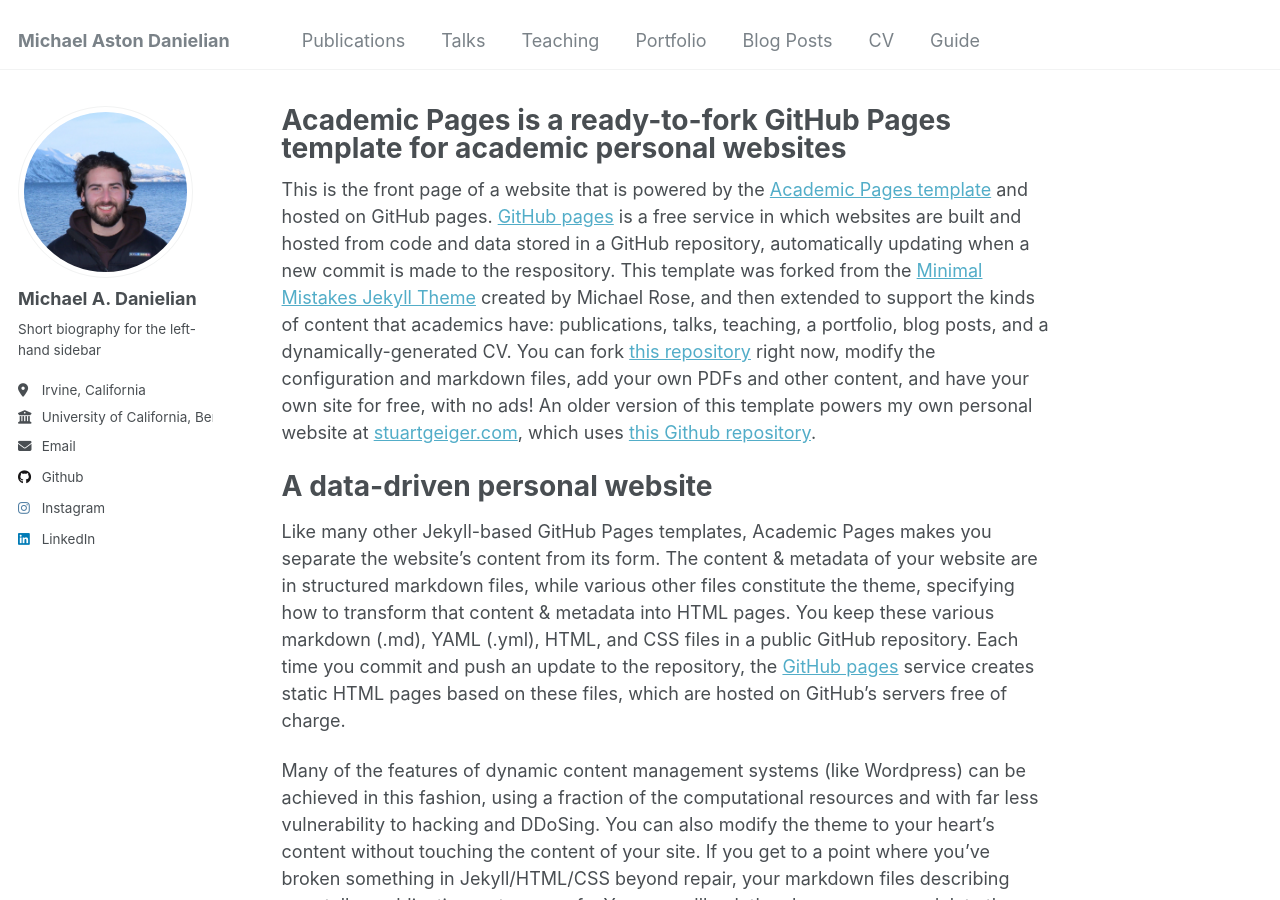
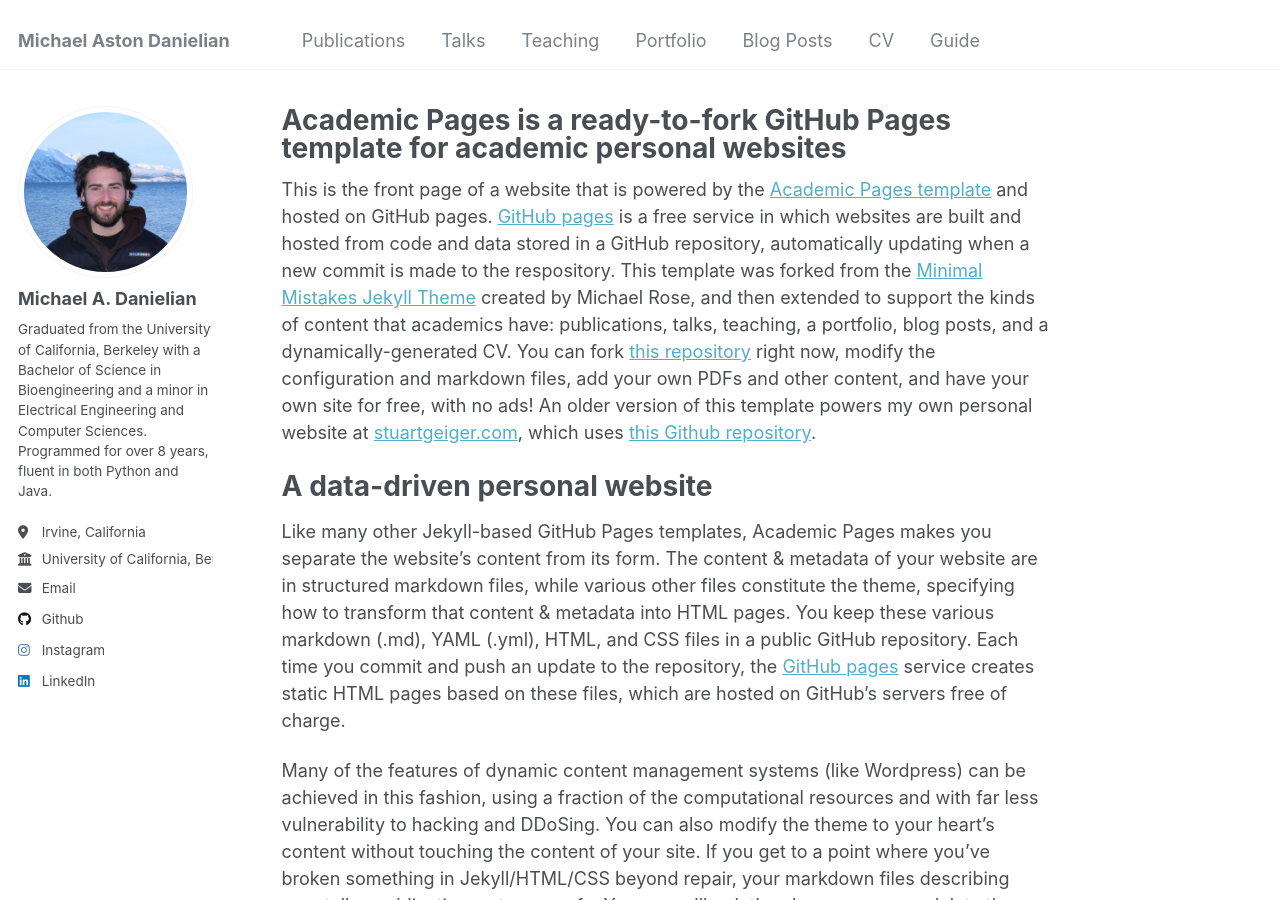
Before and after one commit to michaeldanielian/michaeldanielian.github.io, a Jekyll site: the page built from _pages/about.md, in a window 1280 px wide and 900 px high. Built offline with Jekyll 4.4.1, drawn with Linux system fonts in a browser that asks for light colours.

Commit message:
Update _config.yml

```diff
--- a/_config.yml
+++ b/_config.yml
@@ -24,7 +24,7 @@ author:
   avatar           : "MichaelDanielian.png"
   name             : "Michael A. Danielian"
   pronouns         : #"He/him"
-  bio              : "Short biography for the left-hand sidebar"
+  bio              : "Graduated from the University of California, Berkeley with a Bachelor of Science in Bioengineering and a minor in Electrical Engineering and Computer Sciences. Programmed for over 8 years, fluent in both Python and Java."
   location         : "Irvine, California"
   employer         : "University of California, Berkeley"
   uri              : # URL
```
